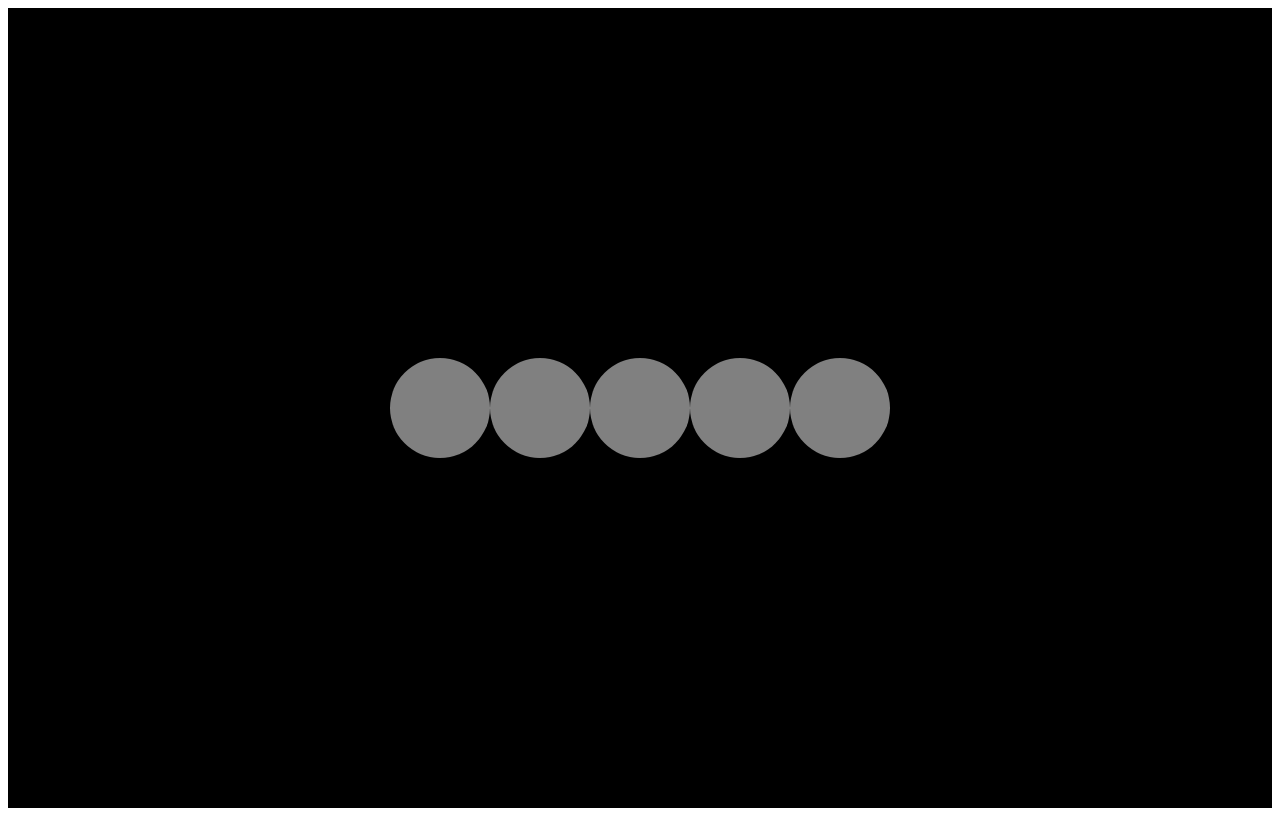
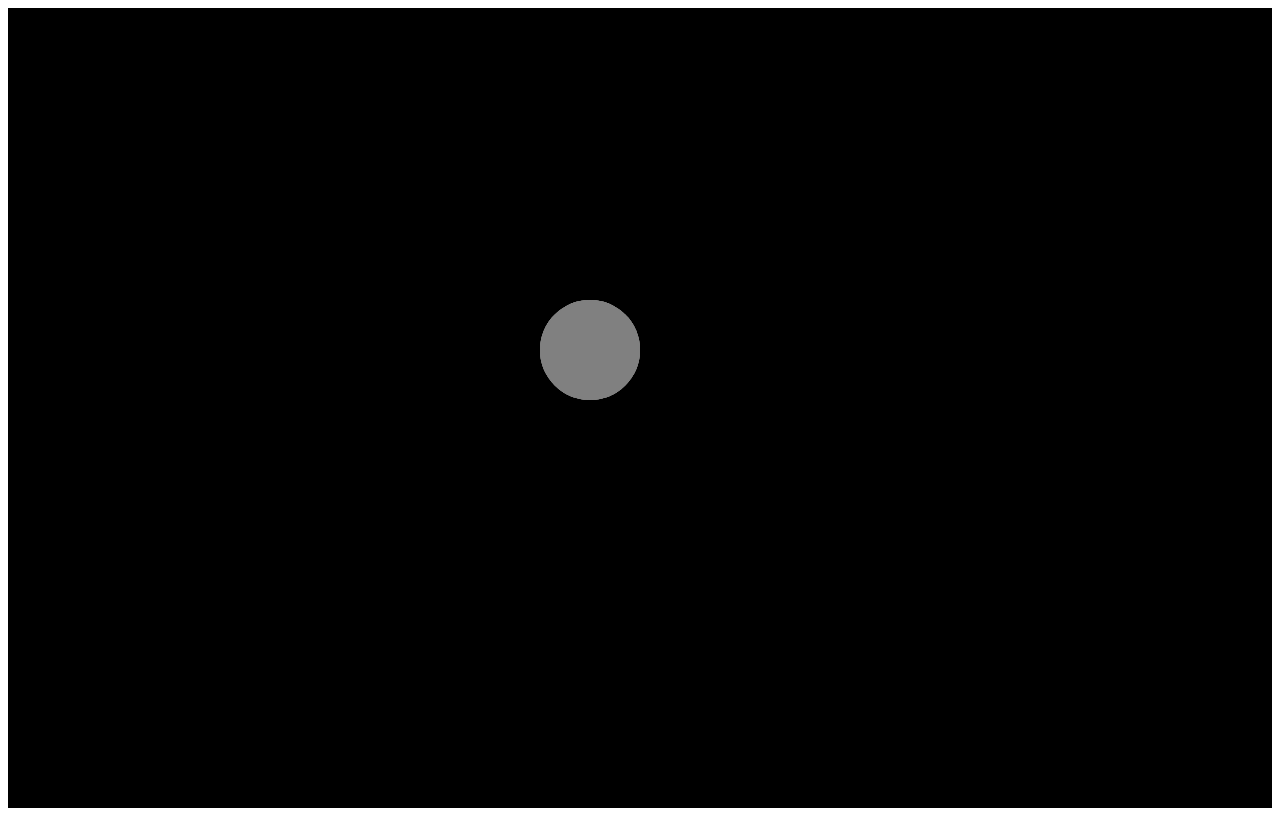
Before and after one commit to tbunitrade/planet-app-vuejs, a Vue app in the folder planet-app/: page / in a window 1280 px wide. Built offline with nearby package versions, Linux system fonts and the light colour scheme.

Commit message:
create orbit for our planet

```diff
--- a/planet-app/src/components/PlanetComponent.vue
+++ b/planet-app/src/components/PlanetComponent.vue
@@ -1,6 +1,8 @@
 <template>
-  <div class="planet" @mouseover="isHovered = true" @mouseleave="isHovered = false">
-    <div v-if="isHovered" class="tooltip">{{ name }}</div>
+  <div class="orbit">
+    <div class="planet" @mouseover="isHovered = true" @mouseleave="isHovered = false">
+      <div v-if="isHovered" class="tooltip">{{ name }}</div>
+    </div>
   </div>
 </template>
 
@@ -22,17 +24,32 @@ export default {
 </script>
 
 <style scoped>
+.orbit {
+  position: absolute;
+  top: 50%;
+  left: 50%;
+  width: 200px;
+  height: 200px;
+  margin: -100px 0 0 -100px;
+  animation: orbit 10s linear infinite;
+}
+
 .planet {
   width: 100px;
   height: 100px;
   background-color: gray;
   border-radius: 50%;
-  position: relative;
+  position: absolute;
+  top: 0;
+  left: 50%;
+  transform: translateX(-50%);
   transition: transform 0.3s ease;
 }
+
 .planet:hover {
-  transform: scale(1.2);
+  transform: translateX(-50%) scale(1.2);
 }
+
 .tooltip {
   position: absolute;
   top: -20px;
@@ -43,4 +60,13 @@ export default {
   padding: 5px;
   border-radius: 5px;
 }
+
+@keyframes orbit {
+  from {
+    transform: rotate(0deg);
+  }
+  to {
+    transform: rotate(360deg);
+  }
+}
 </style>
```
